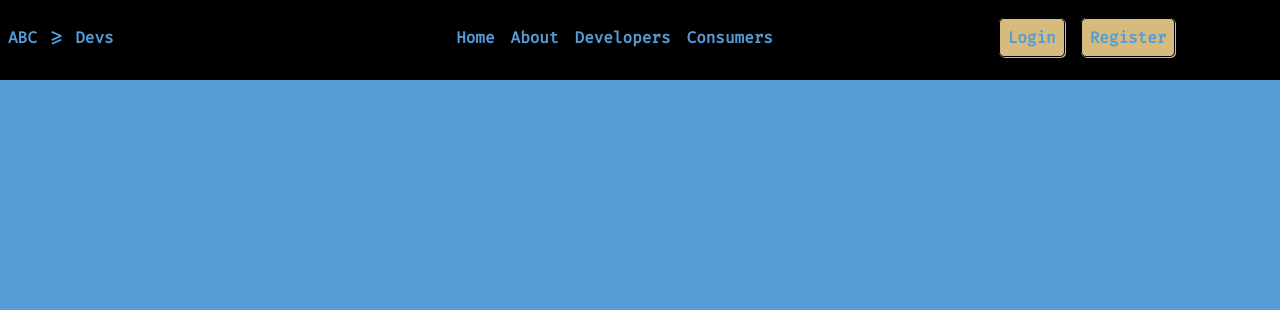
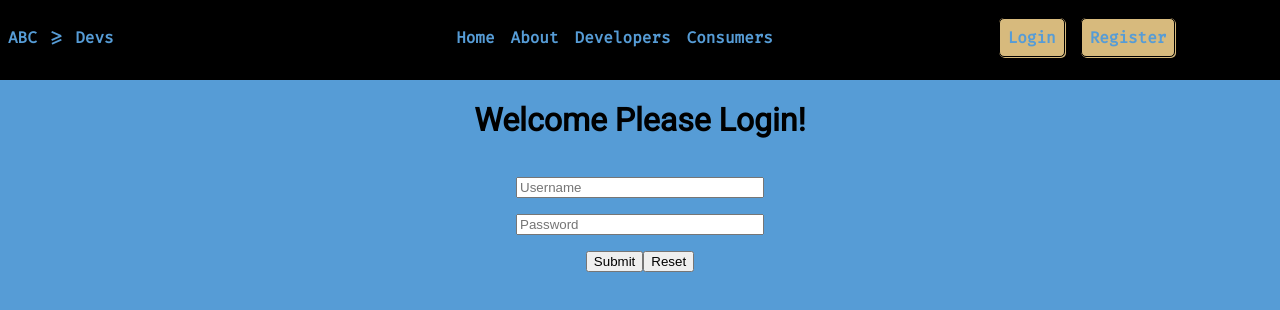
Before and after one commit to skylerwebdev/abc-devs, a React (Create React App) app: page /devs in a window 1280 px wide. Shown: the top 310 px of the page. Built offline with nearby package versions, Linux system fonts and the light colour scheme.

Commit message:
change branch

```diff
--- a/src/components/NavBar.jsx
+++ b/src/components/NavBar.jsx
@@ -19,6 +19,7 @@ const NavBar = () => {
 
 
     return (
+        localStorage.getItem("token") ? (
         <div className={open && size.width < 768 ?"mN full":"mN"}>
             <div className="nLt">
             <span className="open nL"  onClick={shownav}>ABC >= Devs</span>
@@ -27,14 +28,31 @@ const NavBar = () => {
             <div className={!open || size.width > 768 ? "nCt hidden" : "nCt"}>
             <NL className="nL" exact to='/'>Home</NL>
             <NL className="nL" to='/about'>About</NL>
-            <NL className="nL" to='#'>Developers</NL>
-            <NL className="nL" to='#'>Consumers</NL>
+            <NL className="nL" to='/devs'>Developers</NL>
+            <NL className="nL" to='/customers'>Consumers</NL>
             </div>
             <div className={!open || size.width > 768 ? "nRt hidden" : "nRt"}>
-            <NL className="nL button" to='/login'>Login</NL>
+            <NL className="nL button" to='/logout'>Logout</NL>
             <NL className="nL button" to='#'>Register</NL>
             </div>
-        </div>
+        </div>) :
+        (
+            <div className={open && size.width < 768 ?"mN full":"mN"}>
+                <div className="nLt">
+                <span className="open nL"  onClick={shownav}>ABC >= Devs</span>
+                <p>{size.width}</p>
+                </div>
+                <div className={!open || size.width > 768 ? "nCt hidden" : "nCt"}>
+                <NL className="nL" exact to='/'>Home</NL>
+                <NL className="nL" to='/about'>About</NL>
+                <NL className="nL" to='/devs'>Developers</NL>
+            <NL className="nL" to='/customers'>Consumers</NL>
+                </div>
+                <div className={!open || size.width > 768 ? "nRt hidden" : "nRt"}>
+                <NL className="nL button" to='/login'>Login</NL>
+                <NL className="nL button" to='#'>Register</NL>
+                </div>
+            </div>)
     )
 }
 
--- a/src/configs/AppRouter.jsx
+++ b/src/configs/AppRouter.jsx
@@ -6,6 +6,8 @@ import Hello from '../pages/Hello'
 import About from '../pages/About'
 import Admin from '../pages/Admin'
 import PrivateRoute from './PrivateRoute'
+import Dev from '../pages/Dev'
+import Customer from '../pages/Customer'
 const AppRouter = () => {
     return (
         <div>
@@ -15,6 +17,8 @@ const AppRouter = () => {
             <R path='/hello'>{Hello}</R>
             <R exact path='/login'>{Login}</R>
             <PrivateRoute path='/admin' component={Admin}/>
+            <R path ='/devs'>{Dev}</R>
+            <R path = '/customers'>{Customer}</R>
     </Switch>
         </div>
     )
--- /dev/null
+++ b/src/pages/Customer.jsx
@@ -0,0 +1,11 @@
+import React from 'react'
+
+const Customer = () => {
+    return (
+        <div>
+            <h1>Welcome Customers</h1>
+        </div>
+    )
+}
+
+export default Customer
--- /dev/null
+++ b/src/pages/Dev.jsx
@@ -0,0 +1,51 @@
+import React, {useState} from 'react';
+import { Formik } from 'formik';
+import '../styles/Forms.css'
+import axios from 'axios'
+
+const Dev = (props) => {
+
+  // const [user, setUser] = useState();
+  return(
+    <div>
+    <h1>Welcome Please Login!</h1>
+    <Formik
+      initialValues={{ username: "", password:"" }}
+      onSubmit={(values, actions) => {
+
+        }}
+    >
+      {props => (
+          <form onSubmit={props.handleSubmit}>
+            <div className="form">
+          <input
+            type="text"
+            onChange={props.handleChange}
+            onBlur={props.handleBlur}
+            value={props.values.username}
+            name="username"
+            placeholder="Username"
+            />
+            {props.errors.username && <div id="feedback">{props.errors.username}</div>}
+         <input
+            type="password"
+            onChange={props.handleChange}
+            onBlur={props.handleBlur}
+            value={props.values.password}
+            name="password"
+            placeholder="Password"
+          />
+            {props.errors.password && <div id="feedback">{props.errors.password}</div>}
+
+          <div className="formBtn">
+          <button type="submit">Submit</button>
+          <button type='reset'>Reset</button>
+          </div>
+          </div>
+        </form>
+      )}
+    </Formik>
+  </div>
+)};
+
+export default Dev
```
